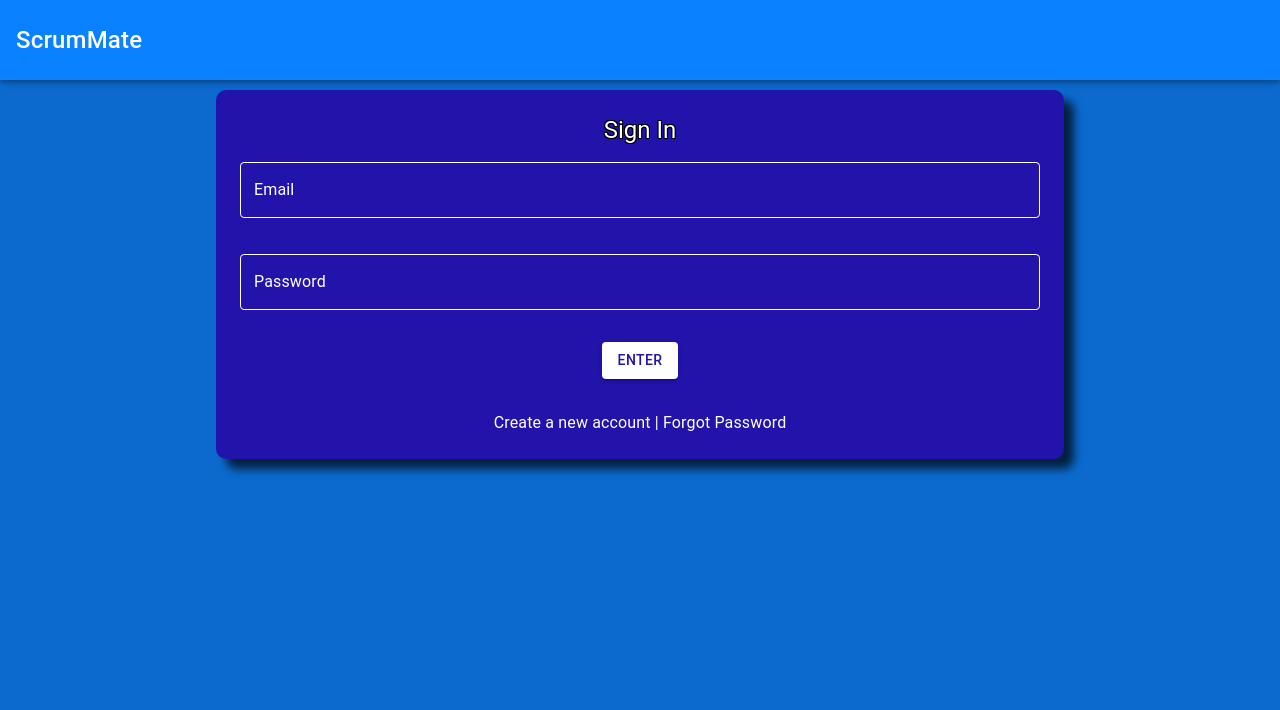
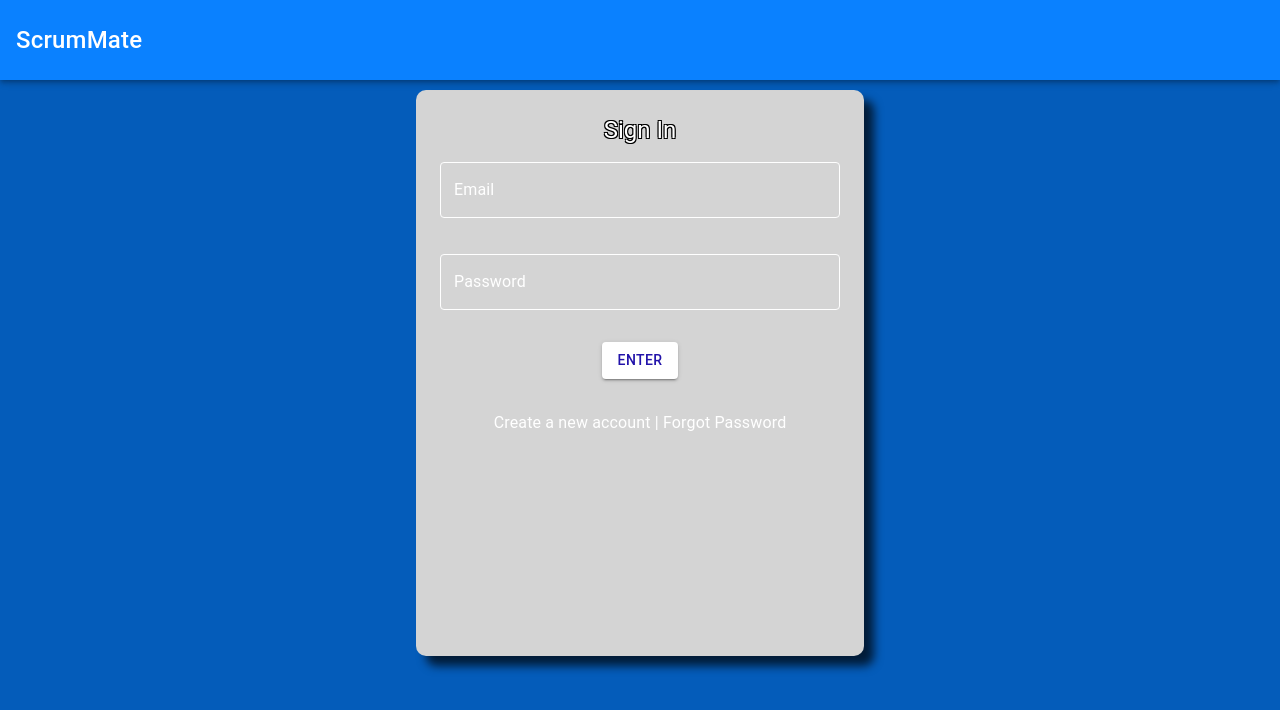
Before and after one commit to adhocmaster/ScrumMate, a React (Create React App) app in the folder frontend/: page / in a window 1280 px wide. Shown: the top 710 px of the page. Built offline with nearby package versions, Linux system fonts and the light colour scheme; no server answers.

Commit message:
change colors, play with height

```diff
--- a/frontend/src/App.jsx
+++ b/frontend/src/App.jsx
@@ -8,7 +8,7 @@ import Register from './Pages/Register';
 
 function App() {
 	const [isLoggedIn, setIsLoggedIn] = useState(false);
-	const [color, setColor] = useState('#0c6acf')
+	const [color, setColor] = useState('#045cba')
 
 	const handleSignIn = (email, password) => {
 		try {
--- a/frontend/src/Components/SignIn/SignInBox.jsx
+++ b/frontend/src/Components/SignIn/SignInBox.jsx
@@ -39,9 +39,10 @@ function SignInBox({ onLogin }) {
 		>
 			<Box
 				sx={{
-					width: '90%',
-					maxWidth: '800px',
-					bgcolor: 'rgb(34, 19, 170)',
+					width: '25%',
+					minWidth: '400px',
+					height: '70%',
+					bgcolor: '#d4d4d4',
 					color: 'white',
 					marginTop: '20px',
 					p: 3,
```
